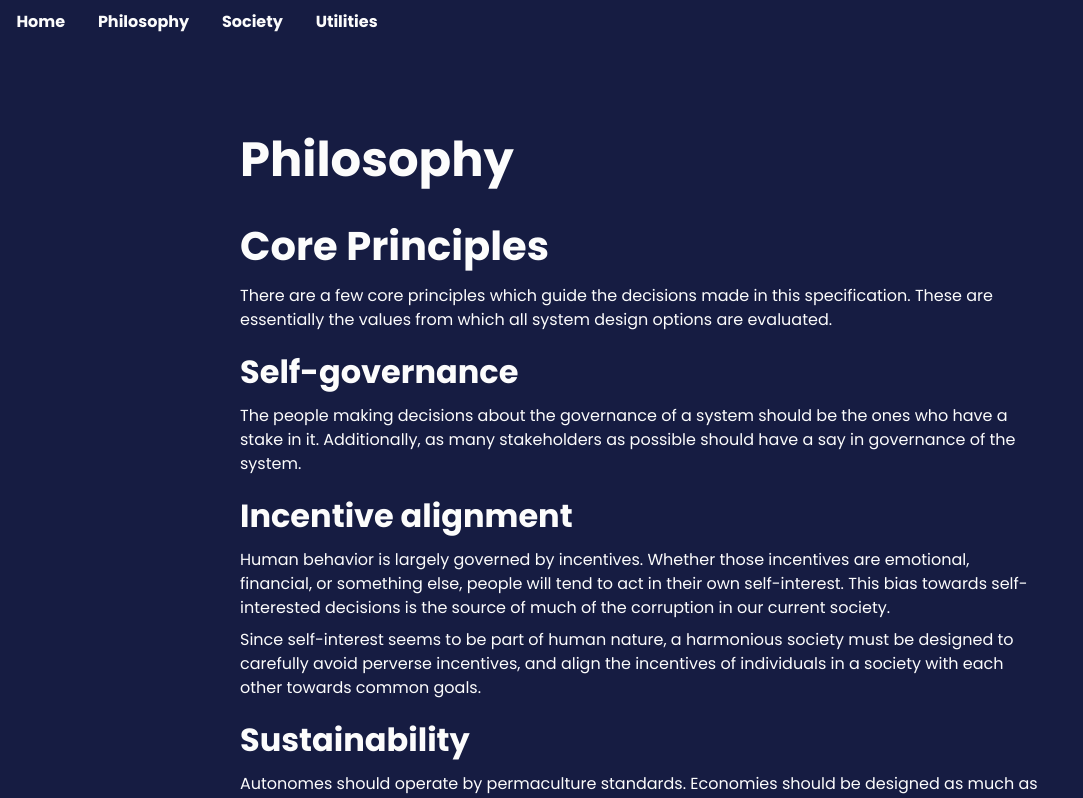
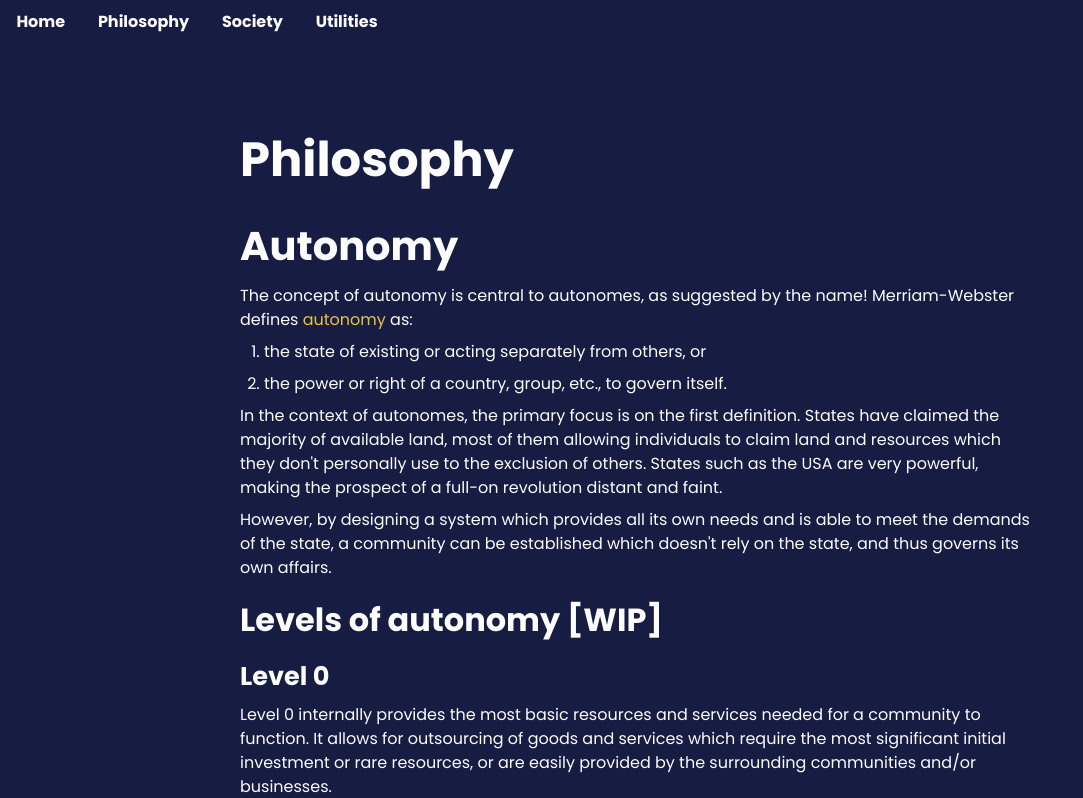
Before and after one commit to Smona/autonomes, a Next.js app: page /philosophy in a window 1280 px wide. Shown: the top 798 px of the page, without its empty margins (0-1083 px from the left). Built offline with nearby package versions, Linux system fonts and the light colour scheme.

Commit message:
Continue adding content

```diff
--- a/pages/philosophy/index.md
+++ b/pages/philosophy/index.md
@@ -1,6 +1,34 @@
 <article>
 
 # Philosophy
+
+## Autonomy
+
+The concept of autonomy is central to autonomes, as suggested by the name! Merriam-Webster defines
+[autonomy](https://www.merriam-webster.com/dictionary/autonomy) as:
+
+1. the state of existing or acting separately from others, or
+2. the power or right of a country, group, etc., to govern itself.
+
+In the context of autonomes, the primary focus is on the first definition. States have claimed the majority
+of available land, most of them allowing individuals to claim land and resources which they don't personally
+use to the exclusion of others. States such as the USA are very powerful, making the prospect of a full-on
+revolution distant and faint.
+
+However, by designing a system which provides all its own needs and is able to meet the demands of the state,
+a community can be established which doesn't rely on the state, and thus governs its own affairs.
+
+### Levels of autonomy [WIP]
+
+#### Level 0
+
+Level 0 internally provides the most basic resources and services needed for a community to function. It allows
+for outsourcing of goods and services which require the most significant initial investment or rare resources, or
+are easily provided by the surrounding communities and/or businesses.
+
+- Water
+- Power
+- Sewage
 
 ## Core Principles
 
--- a/styles/typography.scss
+++ b/styles/typography.scss
@@ -1,5 +1,5 @@
 @import "./constants.scss";
-@import url("https://fonts.googleapis.com/css2?family=Poppins:wght@400;700&display=swap");
+@import "https://fonts.googleapis.com/css2?family=Poppins:wght@400;700&display=swap";
 
 html,
 body {
@@ -24,6 +24,12 @@ h3 {
   margin-top: 0.5em;
 }
 
+h4 {
+  font-size: 1.6em;
+  font-weight: bold;
+  margin-top: 0.5em;
+}
+
 p {
   margin: 0.5em 0;
 }
@@ -43,9 +49,13 @@ ol {
   list-style-type: decimal;
 }
 
+ul {
+  list-style-type: disc;
+}
+
 li {
   margin: 0.5em 0;
-  padding-left: 1em;
+  margin-left: 1.5em;
 }
 
 em {
```
Also changed, not shown: pages/index.md (+3 -0 lines).
